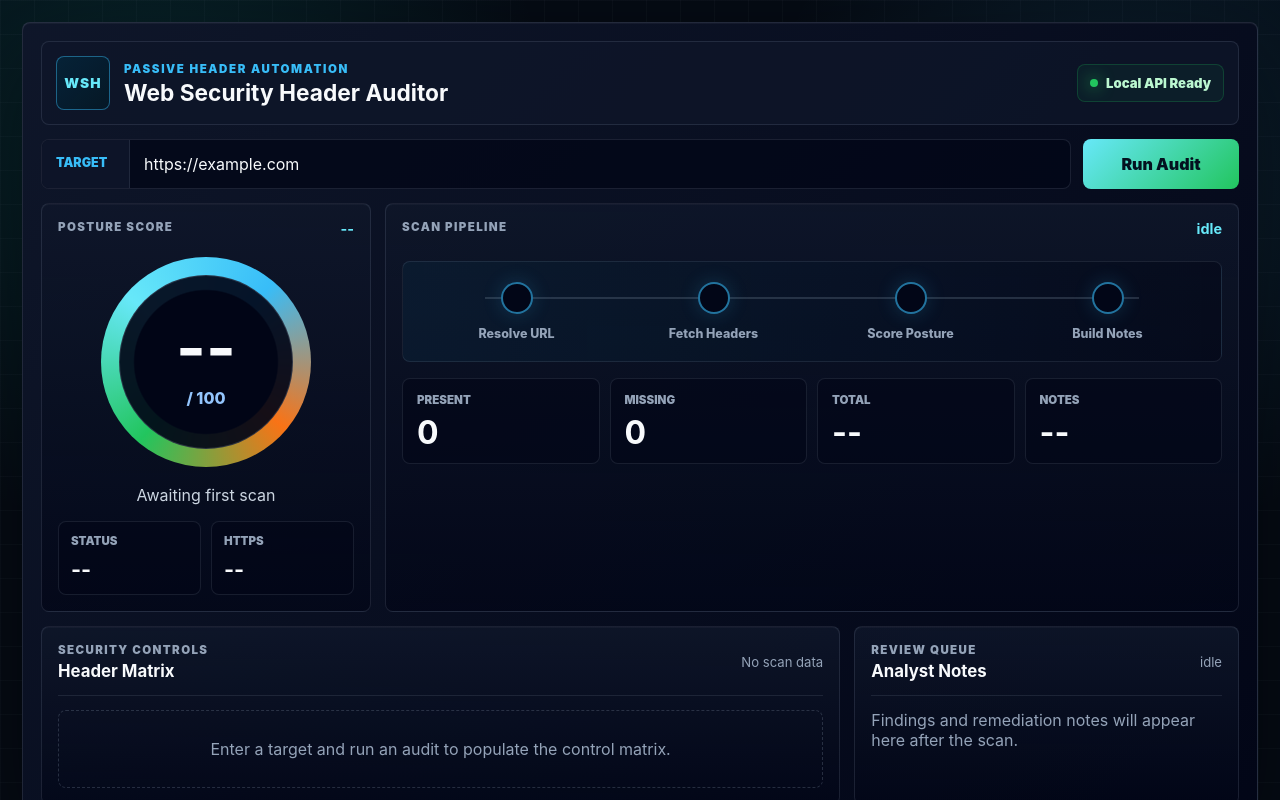
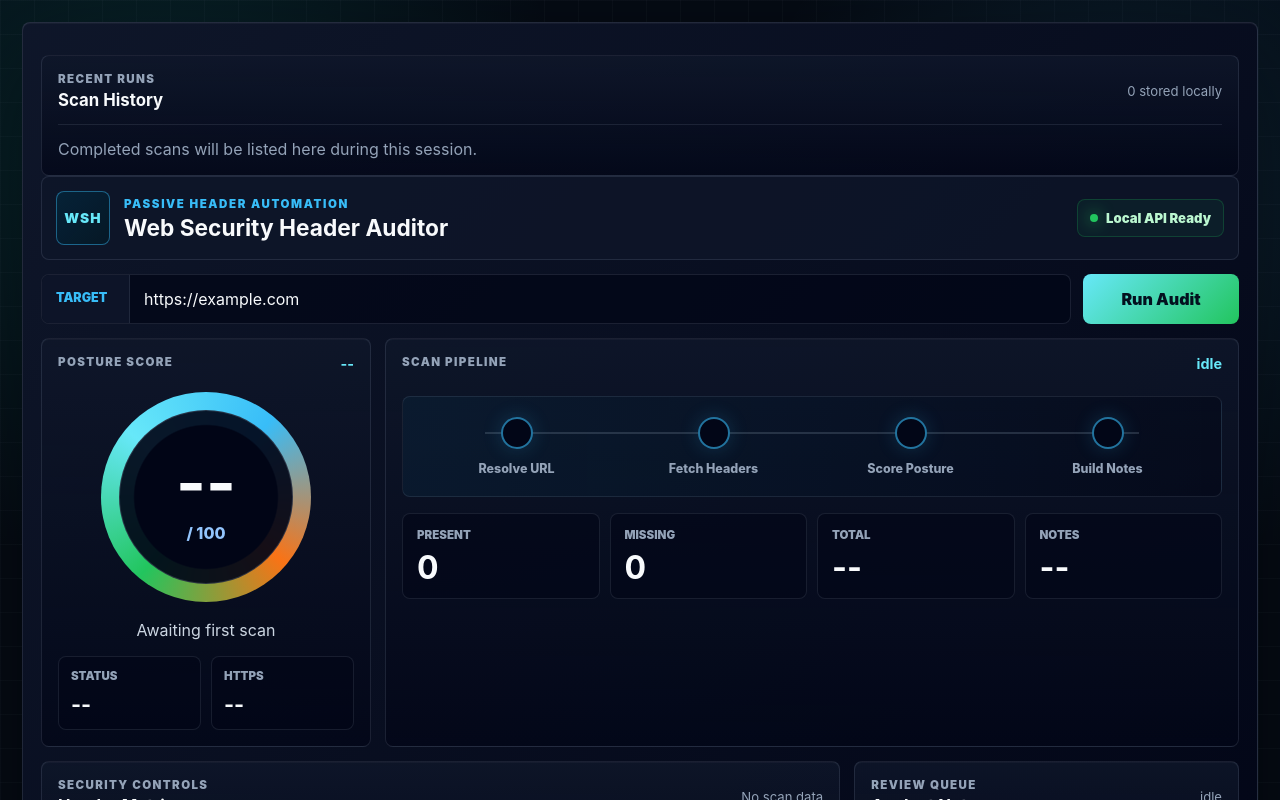
Before and after one commit to Bor-Code/Web-Security-Header-Auditor, a React (Vite) app in the folder frontend/: page / in a window 1280 px wide. Shown: the top 800 px of the page. Built offline with nearby package versions, Linux system fonts and the light colour scheme.

Commit message:
feat: add GUI scan history (#14)

```diff
--- a/frontend/src/App.css
+++ b/frontend/src/App.css
@@ -619,3 +619,59 @@
     font-size: 1.18rem;
   }
 }
+
+.history-board {
+  margin-top: 14px;
+  border: 1px solid rgba(148, 163, 184, 0.16);
+  border-radius: 8px;
+  padding: 16px;
+  background:
+    linear-gradient(180deg, rgba(15, 23, 42, 0.82), rgba(2, 6, 23, 0.72));
+}
+
+.history-list {
+  display: grid;
+  gap: 10px;
+  margin-top: 14px;
+}
+
+.history-item {
+  display: grid;
+  grid-template-columns: minmax(0, 1fr) 72px 56px;
+  gap: 12px;
+  align-items: center;
+  border: 1px solid rgba(148, 163, 184, 0.14);
+  border-radius: 8px;
+  padding: 12px;
+  background: rgba(2, 6, 23, 0.48);
+}
+
+.history-item strong {
+  display: block;
+  color: #f8fafc;
+  overflow-wrap: anywhere;
+}
+
+.history-item span {
+  display: block;
+  margin-top: 5px;
+  color: #94a3b8;
+  font-size: 0.82rem;
+}
+
+.history-item b {
+  color: #67e8f9;
+  font-size: 1.35rem;
+  text-align: right;
+}
+
+.history-item small {
+  display: grid;
+  place-items: center;
+  width: 38px;
+  height: 38px;
+  border-radius: 8px;
+  color: #03111f;
+  background: #67e8f9;
+  font-weight: 950;
+}
--- a/frontend/src/App.tsx
+++ b/frontend/src/App.tsx
@@ -21,6 +21,7 @@ type AuditResponse = {
   header_findings: HeaderFinding[]
   review_notes: string[]
   review_notes_count: number
+  checked_at_utc: string
 }
 
 const API_BASE_URL = 'http://127.0.0.1:8000'
@@ -30,6 +31,7 @@ function App() {
   const [result, setResult] = useState<AuditResponse | null>(null)
   const [isLoading, setIsLoading] = useState(false)
   const [errorMessage, setErrorMessage] = useState('')
+  const [scanHistory, setScanHistory] = useState<AuditResponse[]>([])
 
   async function runAudit() {
     setIsLoading(true)
@@ -48,7 +50,9 @@ function App() {
         throw new Error(errorPayload.detail ?? 'Audit request failed.')
       }
 
-      setResult((await response.json()) as AuditResponse)
+      const data = (await response.json()) as AuditResponse
+      setResult(data)
+      setScanHistory((currentHistory) => [data, ...currentHistory].slice(0, 5))
     } catch (error) {
       setErrorMessage(
         error instanceof Error ? error.message : 'Audit request failed.',
@@ -78,6 +82,37 @@ function App() {
   return (
     <main className="console-shell">
       <section className="console-frame">
+      <section className="history-board">
+          <div className="board-heading">
+            <div>
+              <p>Recent Runs</p>
+              <h2>Scan History</h2>
+            </div>
+            <span>{scanHistory.length} stored locally</span>
+          </div>
+
+          {scanHistory.length > 0 ? (
+            <div className="history-list">
+              {scanHistory.map((scan) => (
+                <article
+                  className="history-item"
+                  key={`${scan.final_url}-${scan.checked_at_utc}`}
+                >
+                  <div>
+                    <strong>{scan.final_url}</strong>
+                    <span>{scan.priority}</span>
+                  </div>
+                  <b>{scan.score}</b>
+                  <small>{scan.grade}</small>
+                </article>
+              ))}
+            </div>
+          ) : (
+            <p className="empty-copy">
+              Completed scans will be listed here during this session.
+            </p>
+          )}
+        </section>
         <header className="console-topbar">
           <div className="brand-block">
             <span className="brand-mark">WSH</span>
```
